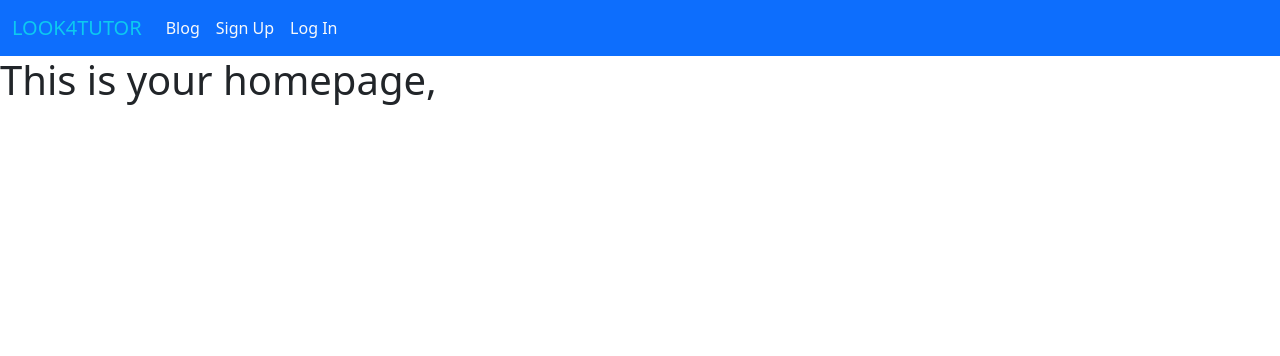
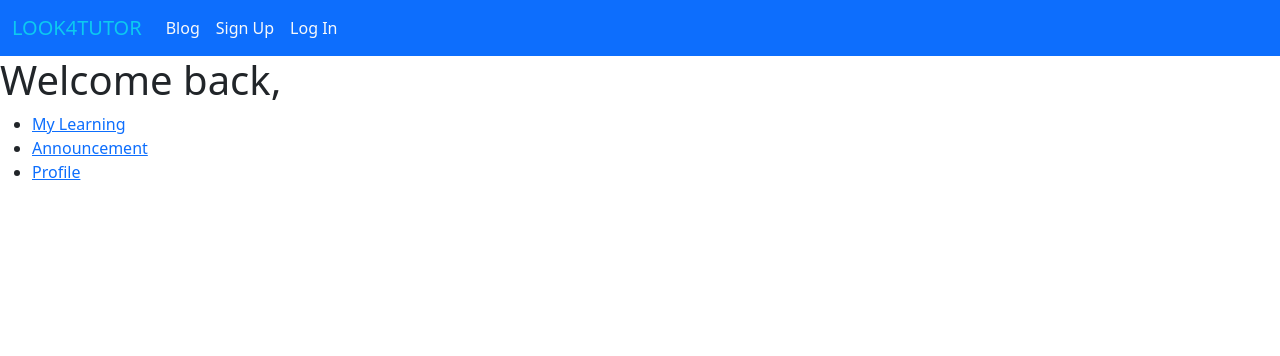
Before and after one commit to liuxinyu1984/toysite, a Django app: page /homepage/personal_home/ in a window 1280 px wide. Shown: the top 356 px of the page. Run offline with Django 4.2, Linux system fonts and the light colour scheme.

Commit message:
modified 'personal_homepage.html'

```diff
--- a/summersite/homepage/templates/personal_home.html
+++ b/summersite/homepage/templates/personal_home.html
@@ -3,6 +3,22 @@
 
 {% block content %}
 
-<h1>This is your homepage,  {{ username }}</h1>
+<h1>Welcome back,  {{ username }}</h1>
+<ul>
+    <li>
+        <a href="#">My Learning</a>
+    </li>
+    {% if user.is_tutor %}
+    <li>
+        <a href="#">My Teaching</a>
+    </li>
+    {% endif %}
+    <li>
+        <a href="#">Announcement</a>
+    </li>
+    <li>
+        <a href="#">Profile</a>
+    </li>
+</ul>
 
 {% endblock %}
```
Also changed, not shown: summersite/db.sqlite3.
